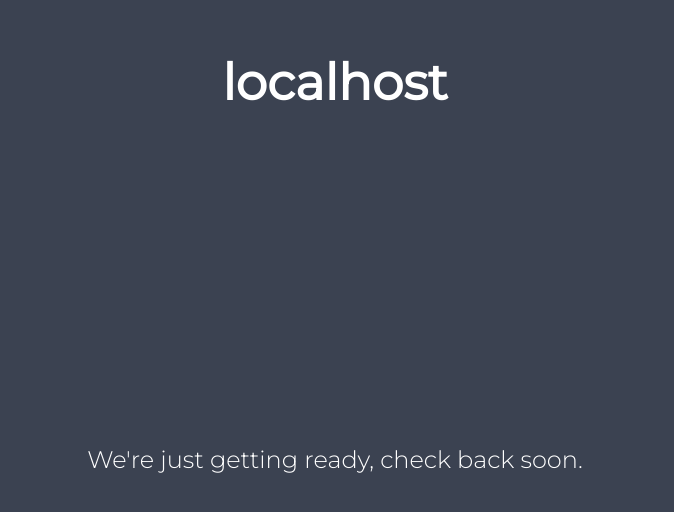
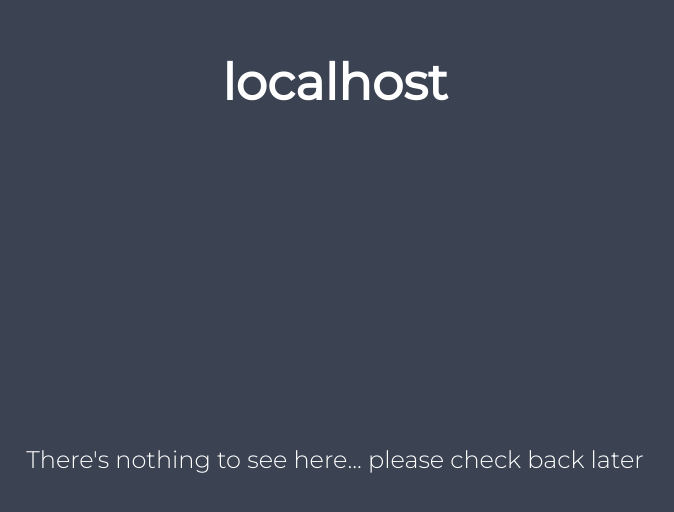
Before and after one commit to matthewgall/domain-parking, a plain HTML site: page index.html in a window 1280 px wide. Shown: the part 288-800 px from the top of the page, without its empty margins (305-979 px from the left). Drawn offline with Linux system fonts and the light colour scheme.

Commit message:
Improved messaging on index.html

```diff
--- a/index.html
+++ b/index.html
@@ -109,7 +109,7 @@
                         <h1 id="site_domain">mydomain.com</h1>
                 </div>
                 <div class="under-construction">
-                        <p>We're just getting ready, check back soon.</p>
+                        <p>There's nothing to see here... please check back later</p>
                 </div>
         </div>
         <script>
```
